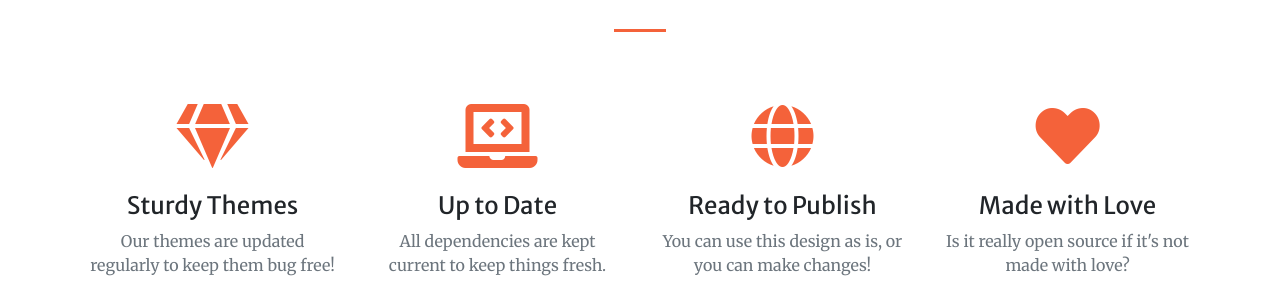
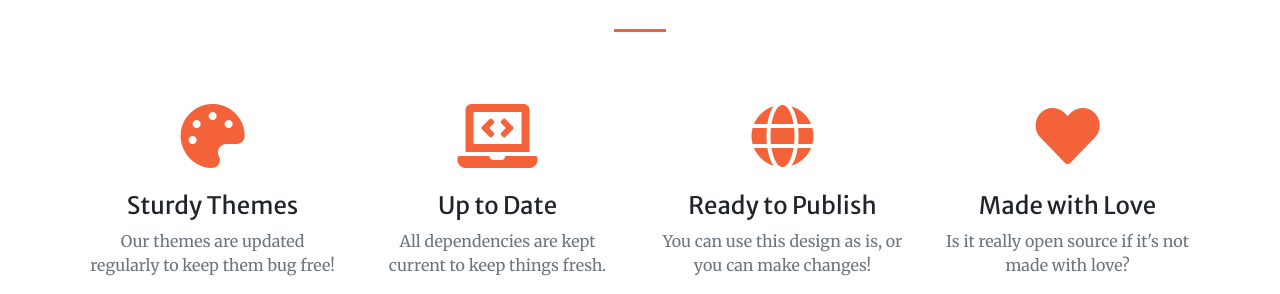
Before and after one commit to yourbf16/yourbf0820, a Jekyll site: the page built from _posts/2020-08-10-showcase-3.markdown, in a window 1280 px wide and 900 px high, scrolled down 1383 px. Shown: the part 156-450 px from the top of the window. Built offline with Jekyll 4.4.1, drawn with Linux system fonts in a browser that asks for light colours.

Commit message:
Update services.html

```diff
--- a/_includes/services.html
+++ b/_includes/services.html
@@ -6,7 +6,7 @@
     <div class="row">
       <div class="col-lg-3 col-md-6 text-center">
         <div class="mt-5">
-          <i class="fas fa-4x fa-gem text-primary mb-4"></i>
+          <i class="fas fa-4x fa-palette text-primary mb-4"></i>
           <h3 class="h4 mb-2">Sturdy Themes</h3>
           <p class="text-muted mb-0">Our themes are updated regularly to keep them bug free!</p>
         </div>
```
